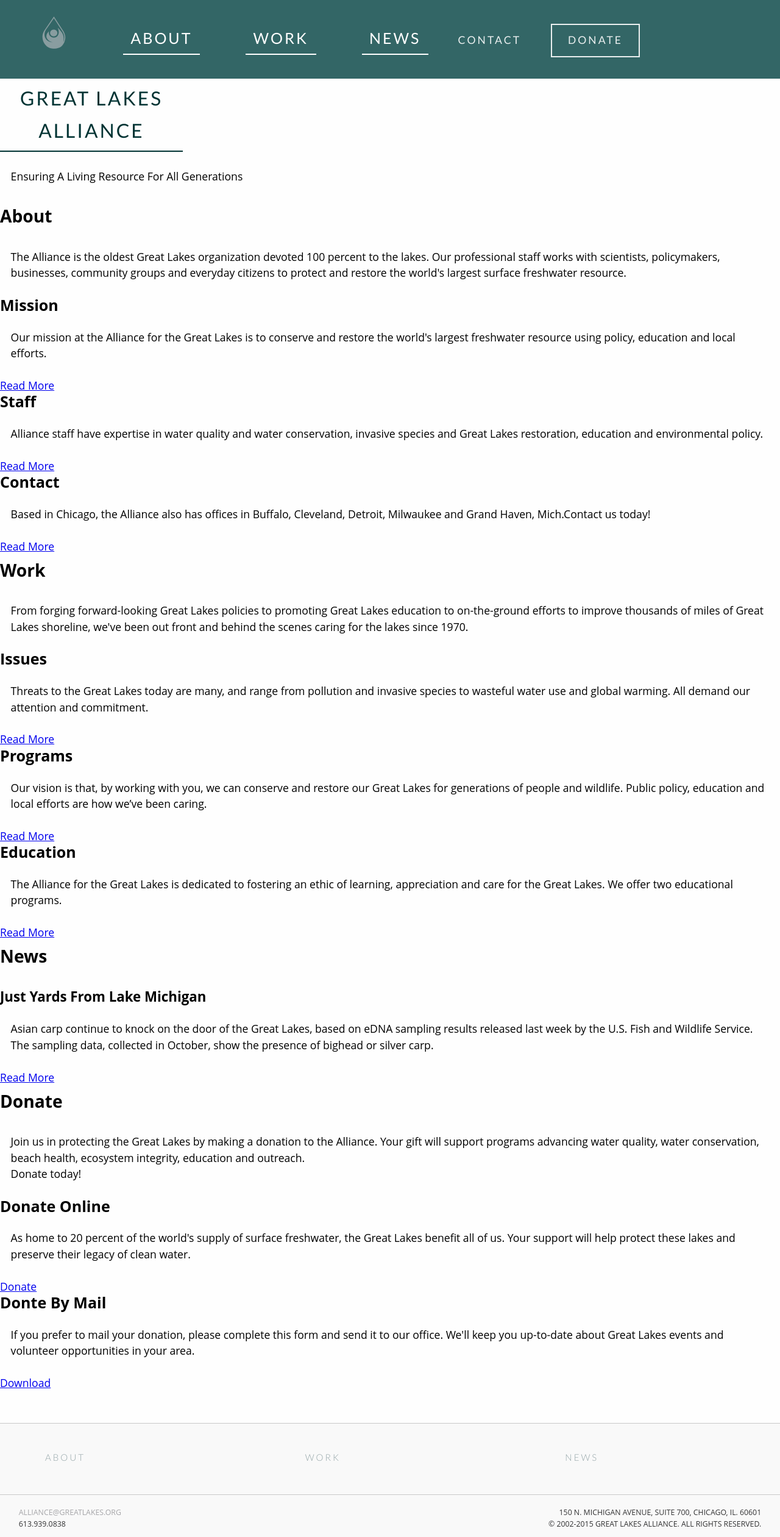
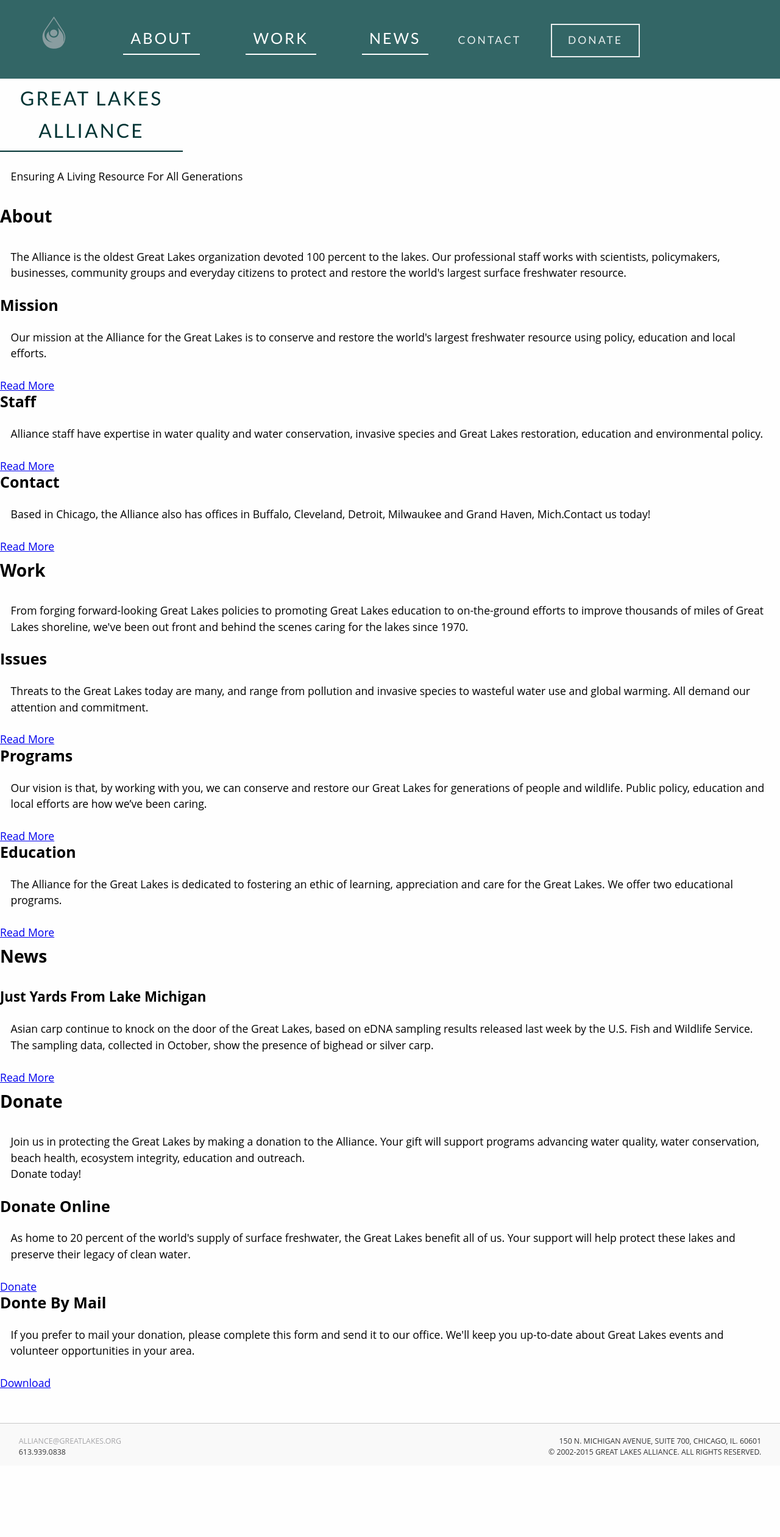
Before and after one commit to gbales11/greatlakesalliance, a Jekyll site: the page built from index.html, in a window 1280 px wide. Shown: the whole page at 61% size. Built offline with Jekyll 4.4.1, drawn with Linux system fonts in a browser that asks for light colours; nearby versions of some CDN libraries; Markdown is read by kramdown in place of the engine named in the settings; after the commit the page ends 2404 px from its top, so only the background shows below that.

Commit message:
refactor:(html css): remove top footer content
Remove top footer content and update style.

```diff
--- a/_layouts/default.html
+++ b/_layouts/default.html
@@ -77,51 +77,6 @@
 {{content}}
 
 	<footer>
-		<div class="row">
-
-			<div class="footer-grid">
-				<div>
-					<ul>
-						<li class="top-menu">About
-							<ul class="sub-menu">
-								<li><a href="#">Mission</a></li>
-								<li><a href="#">Staff</a></li>
-								<li><a href="#">Contact</a></li>
-							</ul>
-						</li>
-					</ul>
-				</div>
-			</div>
-
-			<div class="footer-grid">
-				<div>
-					<ul>
-						<li class="top-menu">Work
-							<ul>
-								<li><a href="#">Issues</a></li>
-								<li><a href="#">Programs</a></li>
-								<li><a href="#">Education</a></li>
-							</ul>
-						</li>
-					</ul>
-				</div>
-			</div>
-
-			<div class="footer-grid">
-				<div>
-					<ul>
-						<li class="top-menu">News
-							<ul>
-								<li><a href="#">Headlines</a></li>
-								<li><a href="#">Events</a></li>
-							</ul>
-						</li>
-					</ul>
-				</div>
-			</div>
-
-		</div>
-
 		<div class="row contact-info">
 			<div class="footer-grid contact">
 				<a href="mailto:alliance@greatlakes.org">alliance@greatlakes.org</a><br/>613.939.0838
--- a/css/style.css
+++ b/css/style.css
@@ -462,61 +462,43 @@
   border-top: 1px solid #c9c9c9; }
 
 /* line 316, /Users/sam/Documents/Graphic Design/3rd Year/Semester 6/Web Dev. V/greatlakesalliance/scss/components/main */
-.top-menu {
-  text-transform: uppercase;
-  margin-bottom: 1.6em;
-  margin-left: 0; }
-
-/* line 323, /Users/sam/Documents/Graphic Design/3rd Year/Semester 6/Web Dev. V/greatlakesalliance/scss/components/main */
-footer ul li {
-  padding: 0.25 0;
-  text-transform: capitalize;
-  font-size: 15px; }
-
-/* line 329, /Users/sam/Documents/Graphic Design/3rd Year/Semester 6/Web Dev. V/greatlakesalliance/scss/components/main */
-footer ul {
-  list-style-type: none;
-  margin: 0;
-  padding: 0; }
-
-/* line 335, /Users/sam/Documents/Graphic Design/3rd Year/Semester 6/Web Dev. V/greatlakesalliance/scss/components/main */
 footer a {
   color: #a6a6a9;
   text-decoration: none;
   transition: all 10ms ease-in-out; }
-  /* line 338, /Users/sam/Documents/Graphic Design/3rd Year/Semester 6/Web Dev. V/greatlakesalliance/scss/components/main */
+  /* line 319, /Users/sam/Documents/Graphic Design/3rd Year/Semester 6/Web Dev. V/greatlakesalliance/scss/components/main */
   footer a:hover {
     color: #58aec4; }
 
-/* line 344, /Users/sam/Documents/Graphic Design/3rd Year/Semester 6/Web Dev. V/greatlakesalliance/scss/components/main */
+/* line 325, /Users/sam/Documents/Graphic Design/3rd Year/Semester 6/Web Dev. V/greatlakesalliance/scss/components/main */
 li {
   line-height: 1.6em;
   display: list-item;
   text-align: -webkit-match-parent; }
 
-/* line 350, /Users/sam/Documents/Graphic Design/3rd Year/Semester 6/Web Dev. V/greatlakesalliance/scss/components/main */
+/* line 331, /Users/sam/Documents/Graphic Design/3rd Year/Semester 6/Web Dev. V/greatlakesalliance/scss/components/main */
 .text-right {
   text-align: right; }
 
-/* line 355, /Users/sam/Documents/Graphic Design/3rd Year/Semester 6/Web Dev. V/greatlakesalliance/scss/components/main */
+/* line 336, /Users/sam/Documents/Graphic Design/3rd Year/Semester 6/Web Dev. V/greatlakesalliance/scss/components/main */
 .contact-info {
   font-size: 0.7em;
   text-transform: uppercase; }
 
-/* line 360, /Users/sam/Documents/Graphic Design/3rd Year/Semester 6/Web Dev. V/greatlakesalliance/scss/components/main */
+/* line 341, /Users/sam/Documents/Graphic Design/3rd Year/Semester 6/Web Dev. V/greatlakesalliance/scss/components/main */
 .contact {
   padding-bottom: 2em;
   padding-right: 0; }
 
 @media only screen and (min-width: 600px) {
-  /* line 366, /Users/sam/Documents/Graphic Design/3rd Year/Semester 6/Web Dev. V/greatlakesalliance/scss/components/main */
+  /* line 347, /Users/sam/Documents/Graphic Design/3rd Year/Semester 6/Web Dev. V/greatlakesalliance/scss/components/main */
   .row {
     display: -webkit-flex;
     display: -ms-flexbox;
     display: flex;
     max-width: 1440px; }
 
-  /* line 371, /Users/sam/Documents/Graphic Design/3rd Year/Semester 6/Web Dev. V/greatlakesalliance/scss/components/main */
+  /* line 352, /Users/sam/Documents/Graphic Design/3rd Year/Semester 6/Web Dev. V/greatlakesalliance/scss/components/main */
   .footer-grid {
     -webkit-flex: 1;
     -ms-flex: 1;
```
Also changed, not shown: scss/components/_main.scss (+0 -19 lines), 1 other file.
